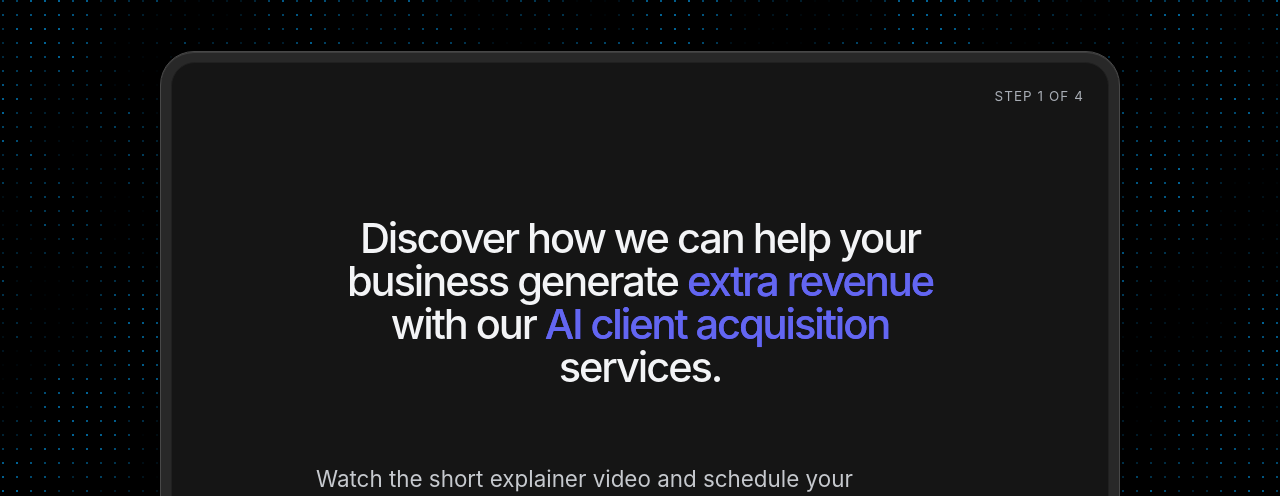
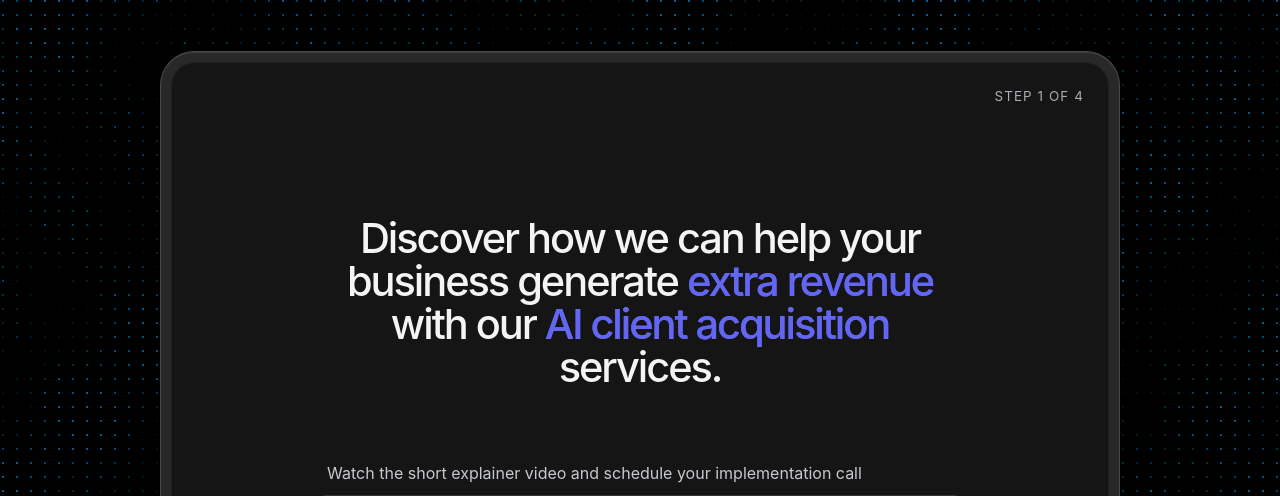
Before and after one commit to kristianneuhen/NeuhenAI, a Flask app: page /acquire in a window 1280 px wide. Shown: the top 496 px of the page. Run offline with Flask 3, Linux system fonts and the light colour scheme; grey boxes are pictures that could not be loaded.

Commit message:
Match acquisition prompt size to consent text

```diff
--- a/static/styles.css
+++ b/static/styles.css
@@ -152,6 +152,8 @@ body:has(.hero-outside) { padding: 0; }
 }
 .acquire-intro .hero-title { margin-bottom: 0; }
 .acquire-intro .lead {
+  font-size: 1rem;
+  line-height: 1.5;
   margin-bottom: 0;
   margin-left: 0;
   margin-right: 0;
```
